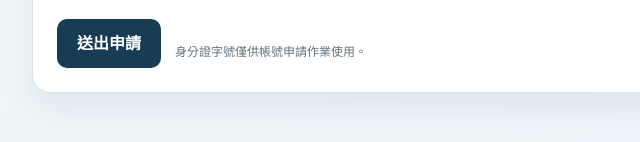
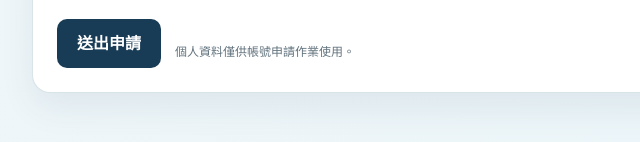
Before and after one commit to pinky-lib/account_apply, a plain HTML site: page index.html in a window 1280 px wide. Shown: the part 967-1109 px from the top of the page, 236-876 px from the left. Drawn offline with Linux system fonts and the light colour scheme.

Commit message:
Update personal data notice

```diff
--- a/index.html
+++ b/index.html
@@ -168,7 +168,7 @@
           <div class="status" id="status" role="status" aria-live="polite"></div>
           <div class="actions">
             <button id="submitButton" type="submit">送出申請</button>
-            <span class="privacy">身分證字號僅供帳號申請作業使用。</span>
+            <span class="privacy">個人資料僅供帳號申請作業使用。</span>
           </div>
         </section>
       </form>
```
